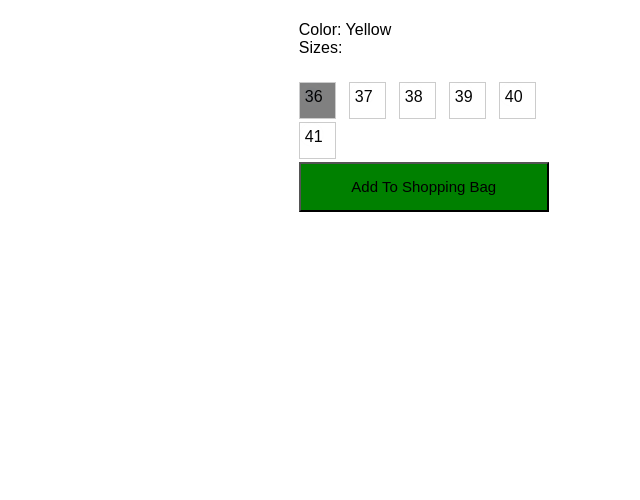
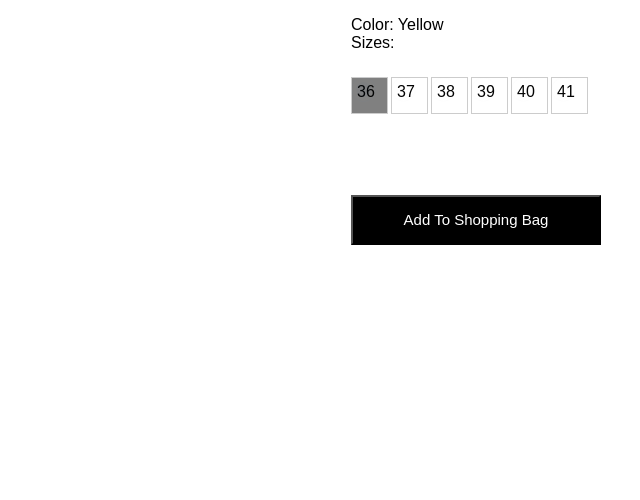
Before and after one commit to desmondkz/EE4717_ShoeVilla, a PHP site: page /productDescription.php?photo=1 in a window 1280 px wide. Shown: the part 526-1026 px from the top of the page, without its empty margins (640-1280 px from the left). Run offline with PHP 8.4, Linux system fonts and the light colour scheme; data that the repository does not hold is empty.

Commit message:
Update css/description_style.css

```diff
--- a/css/description_style.css
+++ b/css/description_style.css
@@ -5,32 +5,41 @@
     clear: both;
 }
 .details{
-    text-align: left;
-    /* margin-left: 10px; */
+    text-align: right;
+    margin-left: 50px;
     width: 20%;
     padding: 15px;
     float: left;
-    margin-top: 100px;
+    margin-top: 110px;
+}
+.details h2{
+    font-size: 19px;
 }
 .details p{
-    font: 11px sans-serif;
+    font: 15px sans-serif;
 }
 .productImage{
     margin-top: 100px;
     margin-left: 8%;
-    width: 33%;
+    width: 32%;
     /* display: inline-block;
     margin:0 auto; */
     float: left;
 }
 .descriptions{
-    width: 23%;
+    width: 16%;
     float: left;
-    margin-top: 130px;
+    margin-top: 110px;
     margin-left: 10%;
+    padding: 15px;
+}
+.descriptions h3{
+    font-size: 19px;
 }
 
 .sizeSelector {
+    width: 260px;
+    height: 50px;
     list-style-type:none;
     margin:25px 0 0 0;
     padding:0;
@@ -39,7 +48,7 @@
 .sizeSelector li {
     float:left;
     /* margin:0 5px 0 0; */
-    width:50px;
+    width:40px;
     height:40px;
     position:relative;
 }
@@ -76,7 +85,8 @@
 }
 
 .submit{
-    background-color: green;
+    background-color: black;
+    color: white;
     width: 250px;
     height: 50px;
     float: left;
```
Lines whose indentation alone changed are shown as unchanged.
